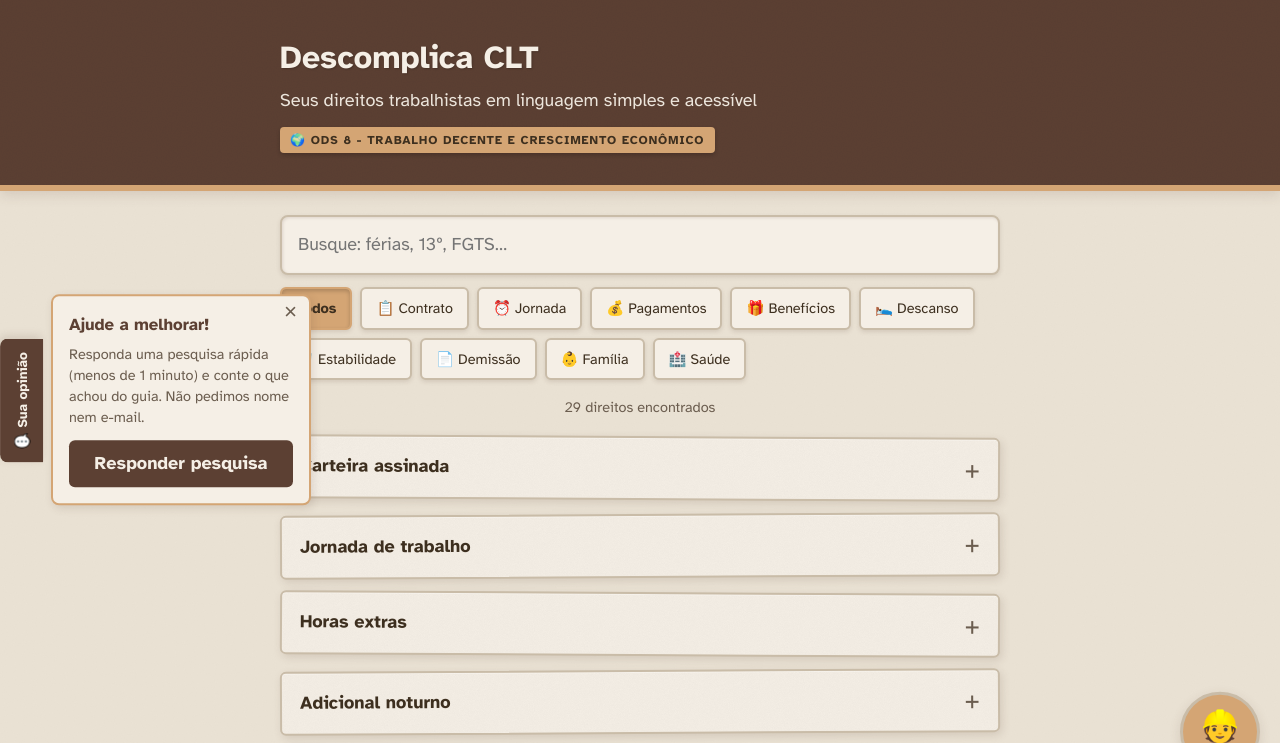
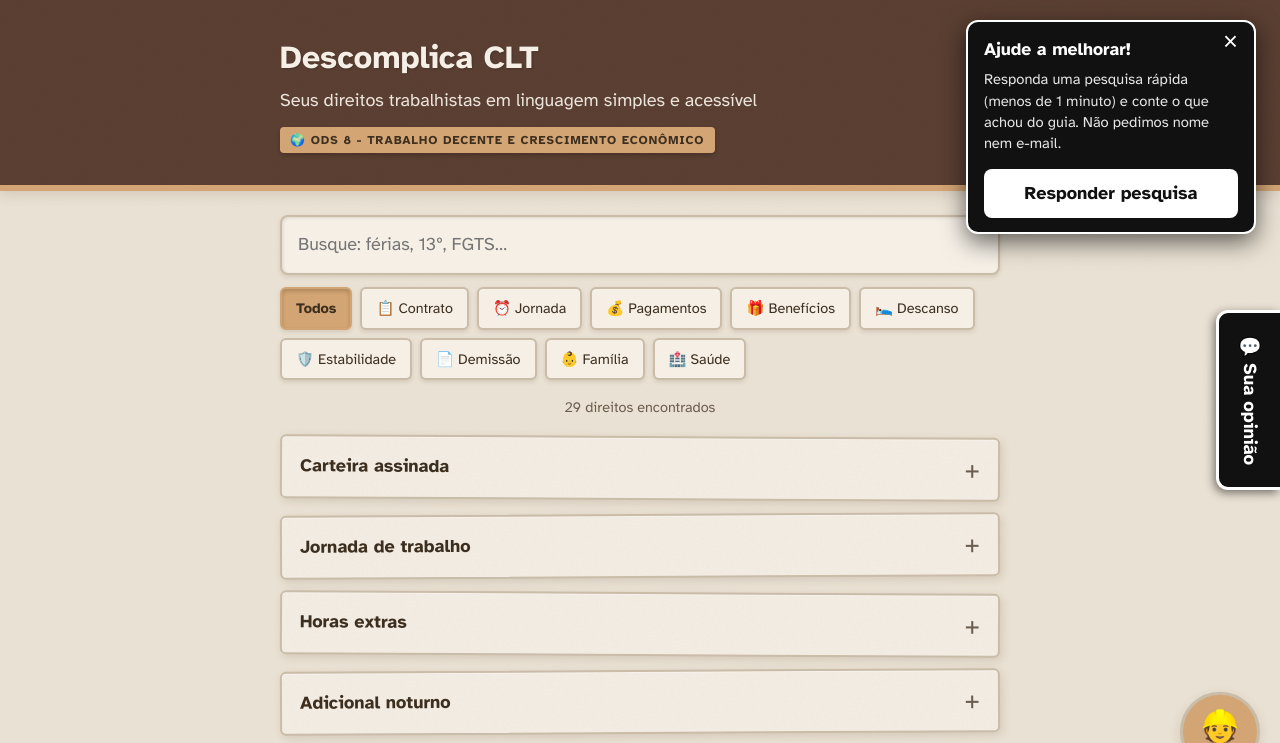
Before and after one commit to Gustavosoliv16/atvextensao, a plain HTML site: page index.html in a window 1280 px wide. Both pictures are taken after a click on the button "💬 Sua opinião". Shown: the top 743 px of the page. Drawn offline with Linux system fonts and the light colour scheme.

Commit message:
alterado o tamanho, e o estilo do formulario

```diff
--- a/index.html
+++ b/index.html
@@ -268,65 +268,75 @@ color:var(--hero);
 .ajuda ul{margin:8px 0 0;padding-left:1.4em}
 .ajuda li{margin:6px 0}
 
-/* Caixinha de feedback (lado esquerdo) */
+/* Caixinha de feedback (aba na lateral esquerda) */
 .feedback{
 position:fixed;
-left:0;
-top:50%;
-transform:translateY(-50%);
-z-index:999;
+right:0;
+top:0;
+bottom:0;
+z-index:1002;
 display:flex;
 align-items:center;
+pointer-events:none;
 }
+.feedback > *{pointer-events:auto}
 .feedback-tab{
 font:inherit;
 font-weight:700;
-font-size:.85rem;
-background:var(--hero);
-color:var(--hero-ink);
-border:2px solid var(--hero);
-border-left:none;
-border-radius:0 8px 8px 0;
-padding:12px 10px;
+font-size:1.15rem;
+background:#111;
+color:#fff;
+border:3px solid #fff;
+border-right:none;
+border-radius:12px 0 0 12px;
+padding:22px 16px;
 cursor:pointer;
 writing-mode:vertical-rl;
-transform:rotate(180deg);
-box-shadow:2px 3px 8px var(--shadow);
+box-shadow:-2px 3px 10px rgba(0,0,0,0.5);
 }
-.feedback-tab:hover{background:var(--accent);color:var(--accent-ink);border-color:var(--accent)}
+.feedback-tab:hover{background:#fff;color:#111;border-color:#111}
 .feedback-tab:focus-visible,.feedback-card a:focus-visible,.feedback-close:focus-visible{outline:3px solid var(--accent);outline-offset:2px}
+
+/* Card da pesquisa: agora no canto superior direito, com cor de contraste */
 .feedback-card{
 display:none;
-position:relative;
-width:min(260px,70vw);
-margin-left:8px;
-padding:16px;
-background:var(--surface);
-border:2px solid var(--accent);
-border-radius:8px;
-box-shadow:2px 3px 8px var(--shadow);
+position:fixed;
+top:20px;
+right:24px;
+left:auto;
+width:min(290px,calc(100vw - 48px));
+margin:0;
+padding:14px 16px;
+background:#111;
+color:#fff;
+border:2px solid #fff;
+border-radius:12px;
+box-shadow:0 8px 24px rgba(0,0,0,0.6);
+z-index:1001;
 }
 .feedback.open .feedback-card{display:block}
-.feedback-card h3{margin:0 24px 6px 0;font-size:1.05rem;color:var(--hero)}
-.feedback-card p{margin:0 0 12px;font-size:.9rem;color:var(--muted);line-height:1.45}
+.feedback-card h3{margin:0 28px 6px 0;font-size:1.1rem;color:#fff}
+.feedback-card p{margin:0 0 14px;font-size:.92rem;color:#e6e6e6;line-height:1.45}
 .feedback-card a{
 display:block;
 text-align:center;
-padding:10px 12px;
-background:var(--hero);
-color:var(--hero-ink);
+padding:11px 12px;
+background:#fff;
+color:#111;
 font-weight:700;
 text-decoration:none;
-border-radius:6px;
+border-radius:8px;
+transition:transform .15s ease, background .15s ease;
 }
-.feedback-card a:hover{background:var(--accent);color:var(--accent-ink)}
+.feedback-card a:hover{background:var(--accent);color:#111;transform:translateY(-2px)}
 .feedback-close{
 position:absolute;
-top:4px;right:6px;
+top:6px;right:10px;
 background:none;border:none;
-font-size:1.4rem;line-height:1;
-color:var(--muted);cursor:pointer;
+font-size:1.6rem;line-height:1;
+color:#fff;cursor:pointer;
 }
+.feedback-close:hover{opacity:.7}
 
 .download{
 margin-top:20px;
```
